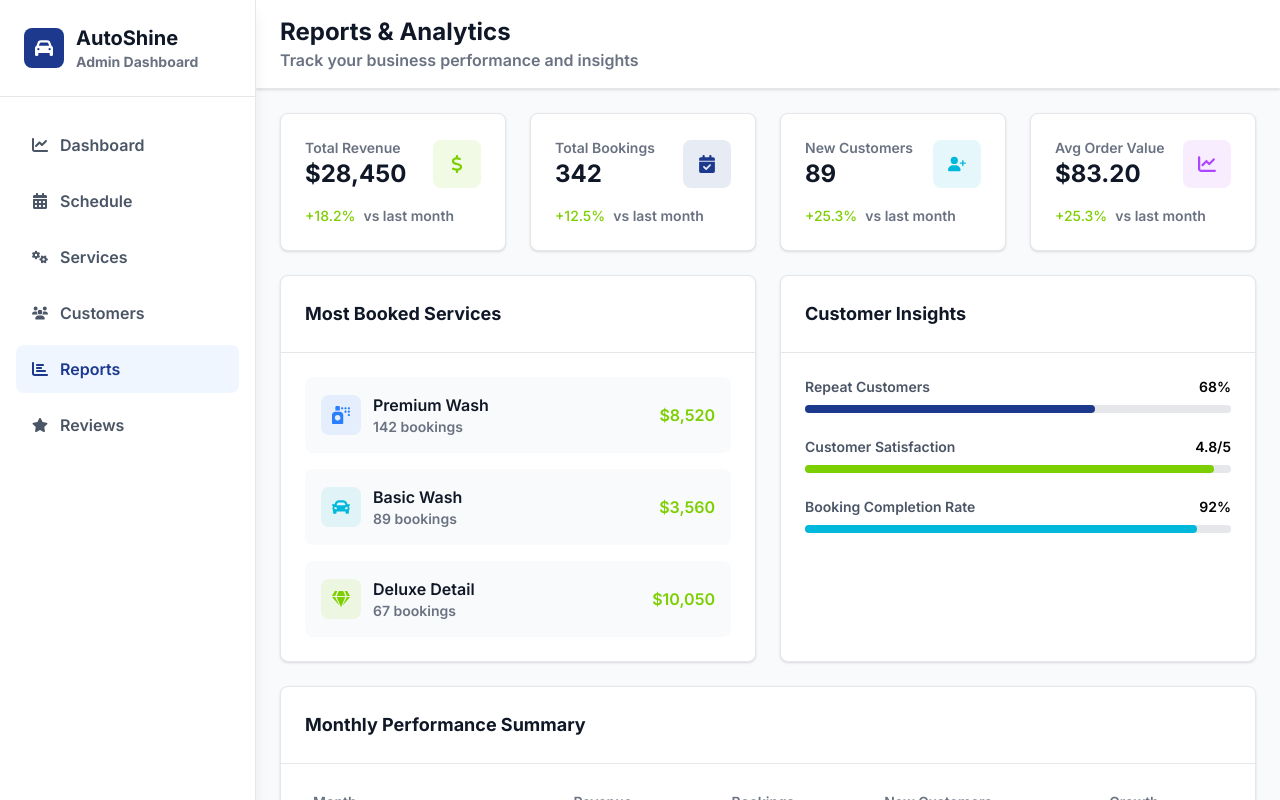
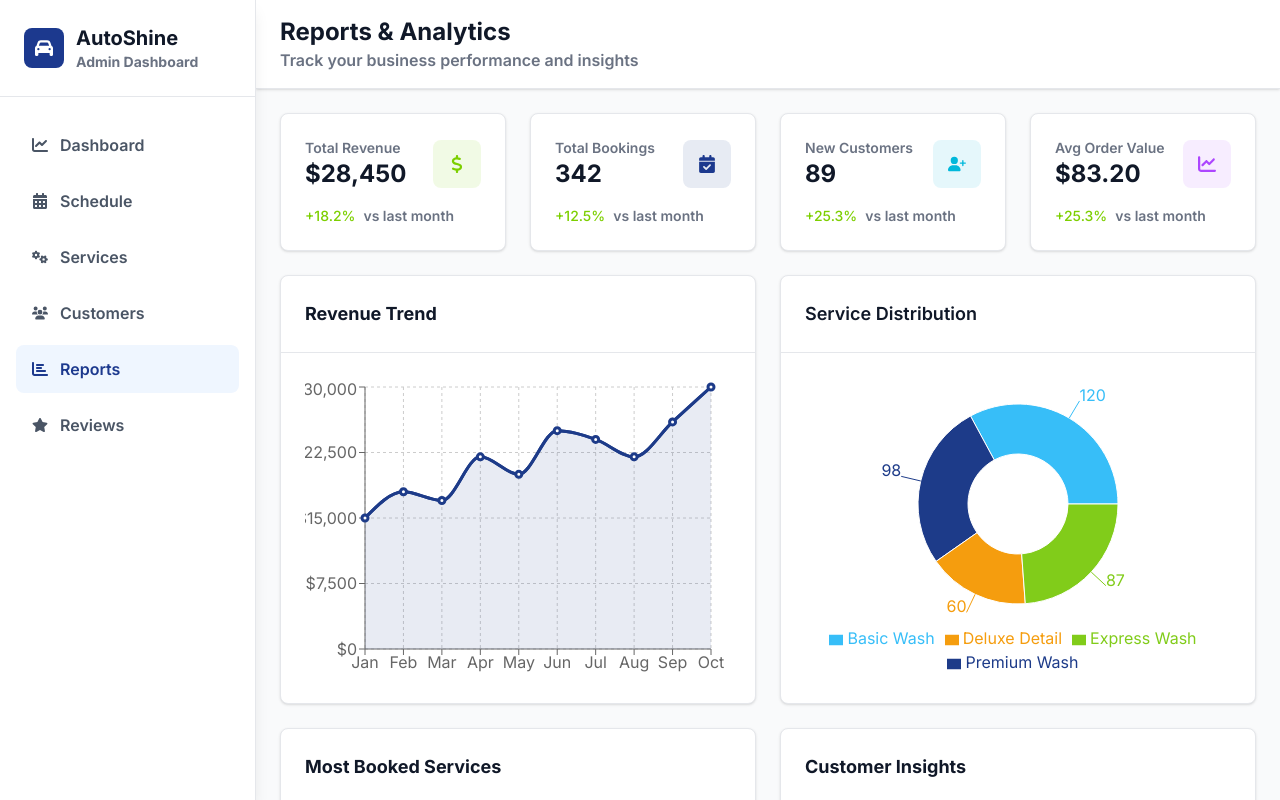
Before and after one commit to agunggst/autoshine-garage, a Next.js app: page /reports in a window 1280 px wide. Shown: the top 800 px of the page. Built offline with nearby package versions, Linux system fonts and the light colour scheme.

Commit message:
report page done

```diff
--- /dev/null
+++ b/app/components/reports/RevenueTrendChart.tsx
@@ -0,0 +1,53 @@
+'use client';
+import {
+  ResponsiveContainer,
+  LineChart,
+  Line,
+  XAxis,
+  YAxis,
+  CartesianGrid,
+  Tooltip,
+  Area,
+  AreaChart,
+} from 'recharts';
+
+const data = [
+  { month: 'Jan', revenue: 15000 },
+  { month: 'Feb', revenue: 18000 },
+  { month: 'Mar', revenue: 17000 },
+  { month: 'Apr', revenue: 22000 },
+  { month: 'May', revenue: 20000 },
+  { month: 'Jun', revenue: 25000 },
+  { month: 'Jul', revenue: 24000 },
+  { month: 'Aug', revenue: 22000 },
+  { month: 'Sep', revenue: 26000 },
+  { month: 'Oct', revenue: 30000 },
+];
+
+export default function RevenueTrendChart() {
+  return (
+    <div id="revenue-chart-section" className="bg-white rounded-lg shadow-sm border border-gray-200">
+      <div className="p-6 border-b border-gray-200">
+        <h3 className="text-lg font-bold text-gray-900">Revenue Trend</h3>
+      </div>
+      <div className="p-6 h-[350px]">
+        <ResponsiveContainer width="100%" height="100%">
+          <AreaChart data={data} margin={{ top: 10, right: 20, left: 0, bottom: 0 }}>
+            <defs>
+              <linearGradient id="colorUv" x1="0" y1="0" x2="0" y2="1">
+                <stop offset="5%" stopColor="#1d3b89" stopOpacity={0.8}/>
+                <stop offset="95%" stopColor="#1d3b89" stopOpacity={0}/>
+              </linearGradient>
+            </defs>
+            <CartesianGrid strokeDasharray="3 3" />
+            <XAxis dataKey="month" />
+            <YAxis tickFormatter={(v) => `$${v.toLocaleString()}`} />
+            <Tooltip formatter={(value) => `$${Number(value).toLocaleString()}`} />
+            <Area type="monotone" dataKey="revenue" stroke="#1d3b89" fill="#1d3b89" strokeWidth={3} fillOpacity={0.1} />
+            <Line type="monotone" dataKey="revenue" stroke="#1d3b89" strokeWidth={3} dot={{ r: 3 }} />
+          </AreaChart>
+        </ResponsiveContainer>
+      </div>
+    </div>
+  );
+}
--- /dev/null
+++ b/app/components/reports/ServiceDistributionChart.tsx
@@ -0,0 +1,49 @@
+'use client';
+import {
+  PieChart,
+  Pie,
+  Cell,
+  Tooltip,
+  ResponsiveContainer,
+  Legend
+} from 'recharts';
+
+const data = [
+  { name: 'Basic Wash', value: 120 },
+  { name: 'Premium Wash', value: 98 },
+  { name: 'Deluxe Detail', value: 60 },
+  { name: 'Express Wash', value: 87 },
+];
+
+const COLORS = ['#37bef8', '#1d3b89', '#f59d0e', '#81cc1a'];
+
+export default function ServiceDistributionChart() {
+  return (
+    <div id="service-chart-section" className="bg-white rounded-lg shadow-sm border border-gray-200">
+      <div className="p-6 border-b border-gray-200">
+        <h3 className="text-lg font-semibold text-gray-900">Service Distribution</h3>
+      </div>
+      <div className="p-6 h-[350px]">
+        <ResponsiveContainer width="100%" height="100%">
+          <PieChart>
+            <Pie
+              data={data}
+              dataKey="value"
+              nameKey="name"
+              outerRadius={100}
+              fill="#8884d8"
+              innerRadius={50}
+              label
+            >
+              {data.map((entry, index) => (
+                <Cell key={`cell-${index}`} fill={COLORS[index % COLORS.length]} />
+              ))}
+            </Pie>
+            <Tooltip formatter={(value: number) => `${value} bookings`} />
+            <Legend />
+          </PieChart>
+        </ResponsiveContainer>
+      </div>
+    </div>
+  );
+}
--- a/app/reports/page.tsx
+++ b/app/reports/page.tsx
@@ -7,6 +7,8 @@ import TopPerformingServices, { Service }from '../components/reports/TopPerformi
 import CustomerInsightsProgress, { Insight } from '../components/reports/CustomerInsightsProgress';
 import MonthlyPerformanceSummary, { MonthlySummary } from '../components/reports/MonthlyPerformanceSummary';
 import { FaGem, FaCar, FaSprayCan } from 'react-icons/fa';
+import RevenueTrendChart from '../components/reports/RevenueTrendChart';
+import ServiceDistributionChart from '../components/reports/ServiceDistributionChart';
 
 const topServices: Service[] = [
   {
@@ -92,6 +94,10 @@ export default function Reports () {
         <MetricCard title="Avg Order Value" value="$83.20" icon={<FaChartLine />} percentage="+25.3%" description="vs last month" iconBgClass="bg-purple-500/10" iconTextClass="text-purple-500" />
       </section>
       <section className="grid grid-cols-1 lg:grid-cols-2 gap-6 mb-6">
+        <RevenueTrendChart />
+        <ServiceDistributionChart />
+      </section>
+      <section className="grid grid-cols-1 lg:grid-cols-2 gap-6 mb-6">
         <TopPerformingServices title="Most Booked Services" services={topServices} />
         <CustomerInsightsProgress insights={insights} />
       </section>
--- a/package.json
+++ b/package.json
@@ -13,6 +13,7 @@
     "react": "^19.0.0",
     "react-dom": "^19.0.0",
     "react-icons": "^5.5.0",
+    "recharts": "^3.0.2",
     "zustand": "^5.0.6"
   },
   "devDependencies": {
```
Also changed, not shown: 1 other file (tests, documents, lock files or other folders).
